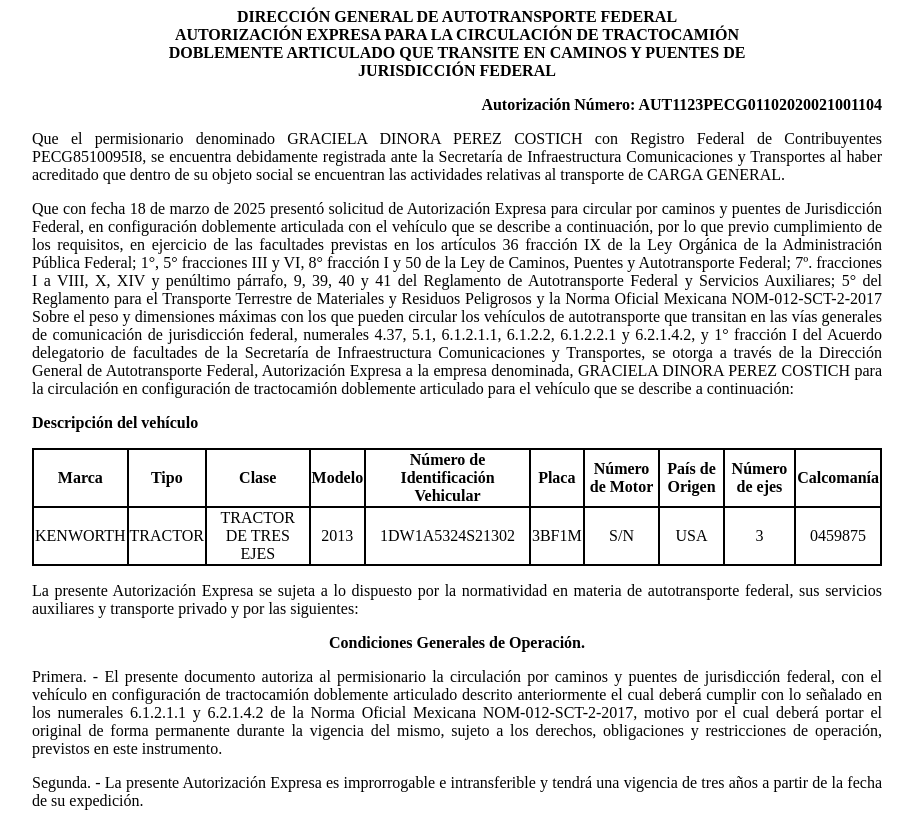
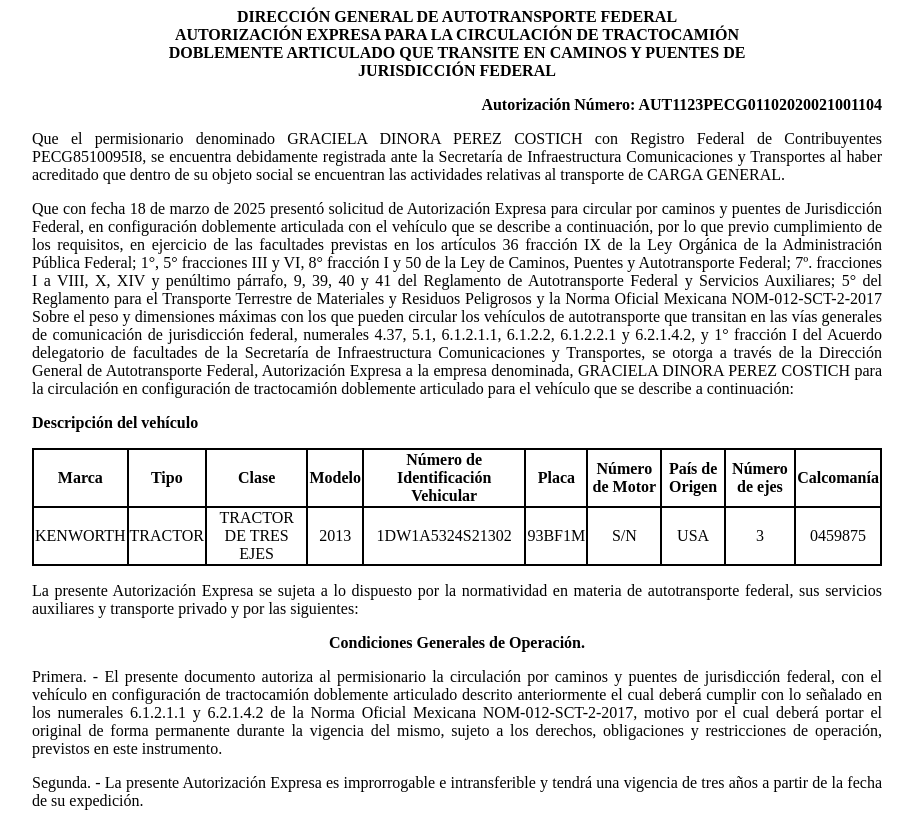
Before and after one commit to app-sct1/ConsultaAutDobleRemolque-folio-0253426, a plain HTML site: page index.html in a window 1280 px wide. Shown: the top 813 px of the page, without its empty margins (183-1096 px from the left). Drawn offline with Linux system fonts and the light colour scheme.

Commit message:
Update index.html

```diff
--- a/index.html
+++ b/index.html
@@ -132,7 +132,7 @@
 							<td class="borde">TRACTOR DE TRES EJES</td>
 							<td class="borde">2013</td>
 							<td class="borde">1DW1A5324S21302</td>
-							<td class="borde">3BF1M</td>
+							<td class="borde">93BF1M</td>
 							<td class="borde">S/N</td>
 							<td class="borde">USA</td>
 							<td class="borde">3</td>
```
